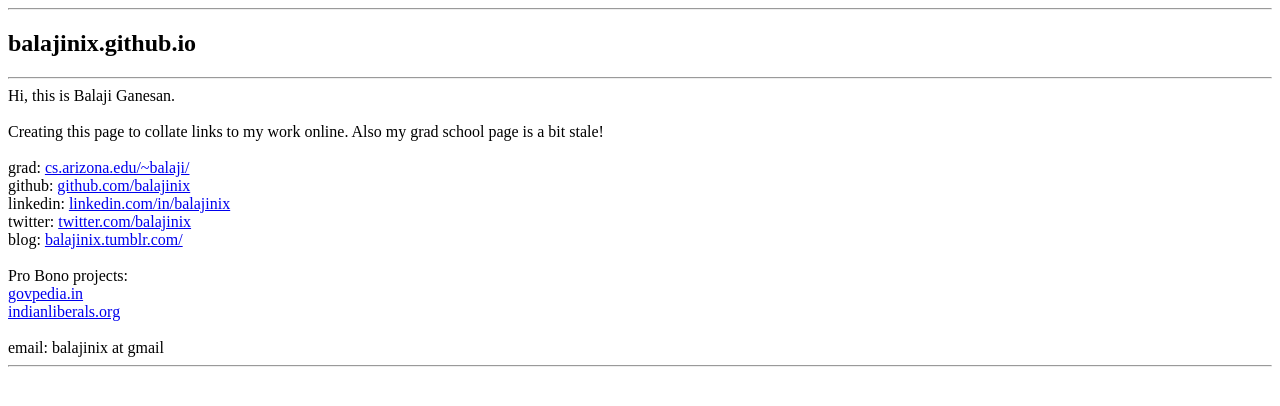
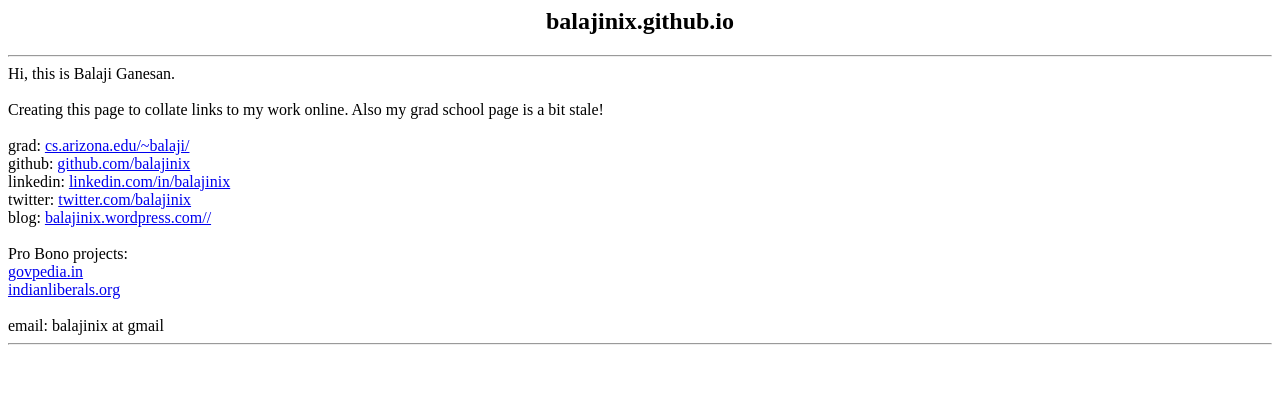
Before and after one commit to balajinix/balajinix.github.io, a plain HTML site: page index.html in a window 1280 px wide. Drawn offline with Linux system fonts and the light colour scheme.

Commit message:
Update index.html

```diff
--- a/index.html
+++ b/index.html
@@ -3,8 +3,7 @@
 <title>balajinix.github.io</title>
 </head>
 <body>
-<hr/>
-<h2>balajinix.github.io</h2>
+<h2 align="center">balajinix.github.io</h2>
 <hr/>
 Hi, this is Balaji Ganesan.
 <br/>
@@ -16,7 +15,7 @@ grad: <a href="http://www.cs.arizona.edu/~balaji/">cs.arizona.edu/~balaji/</a><b
 github: <a href="https://github.com/balajinix">github.com/balajinix</a><br/>
 linkedin: <a href="https://www.linkedin.com/in/balajinix">linkedin.com/in/balajinix</a><br/>
 twitter: <a href="https://twitter.com/balajinix">twitter.com/balajinix</a><br/>
-blog: <a href="http://balajinix.tumblr.com">balajinix.tumblr.com/</a><br/>
+blog: <a href="https://balajinix.wordpress.com/">balajinix.wordpress.com//</a><br/>
 <br/>
 Pro Bono projects:<br/>
 <a href="http://govpedia.in/">govpedia.in</a><br/>
```
